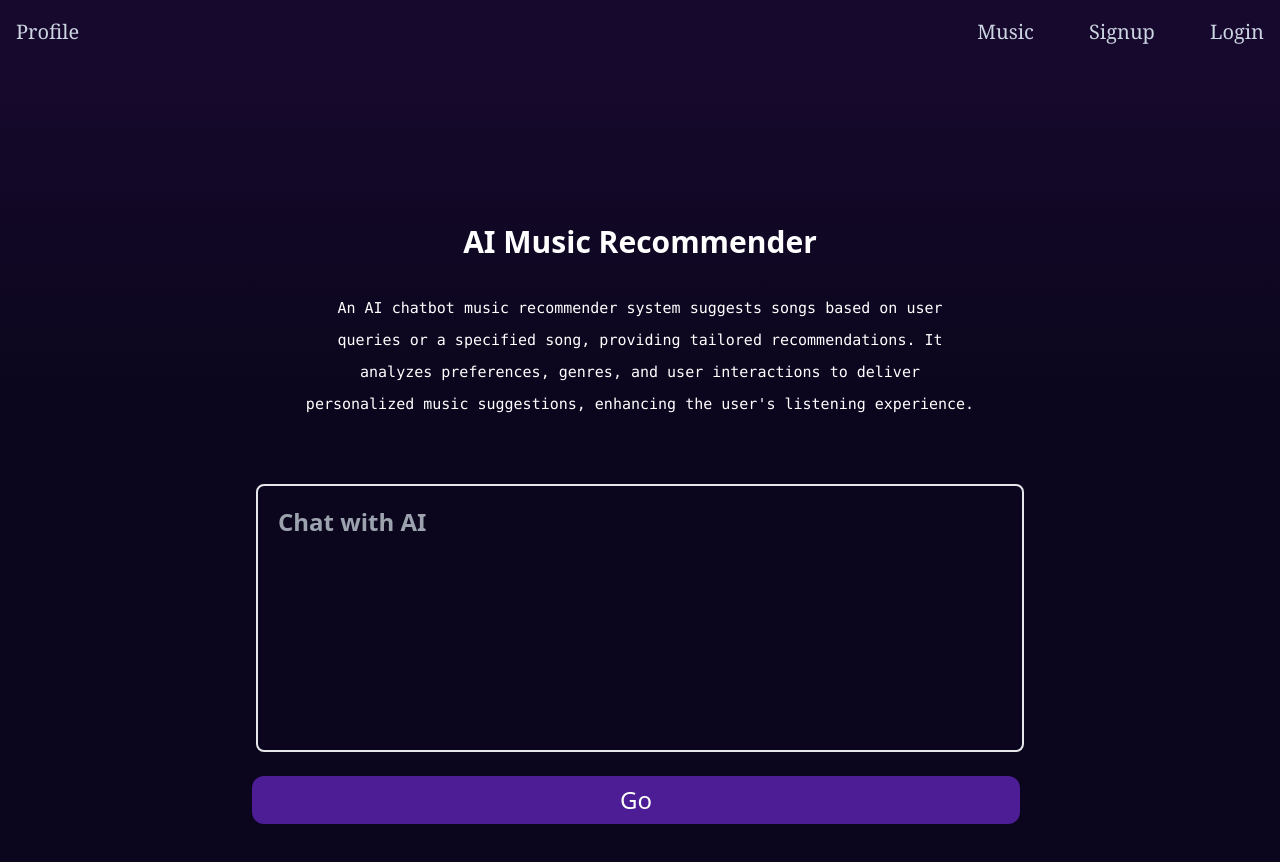
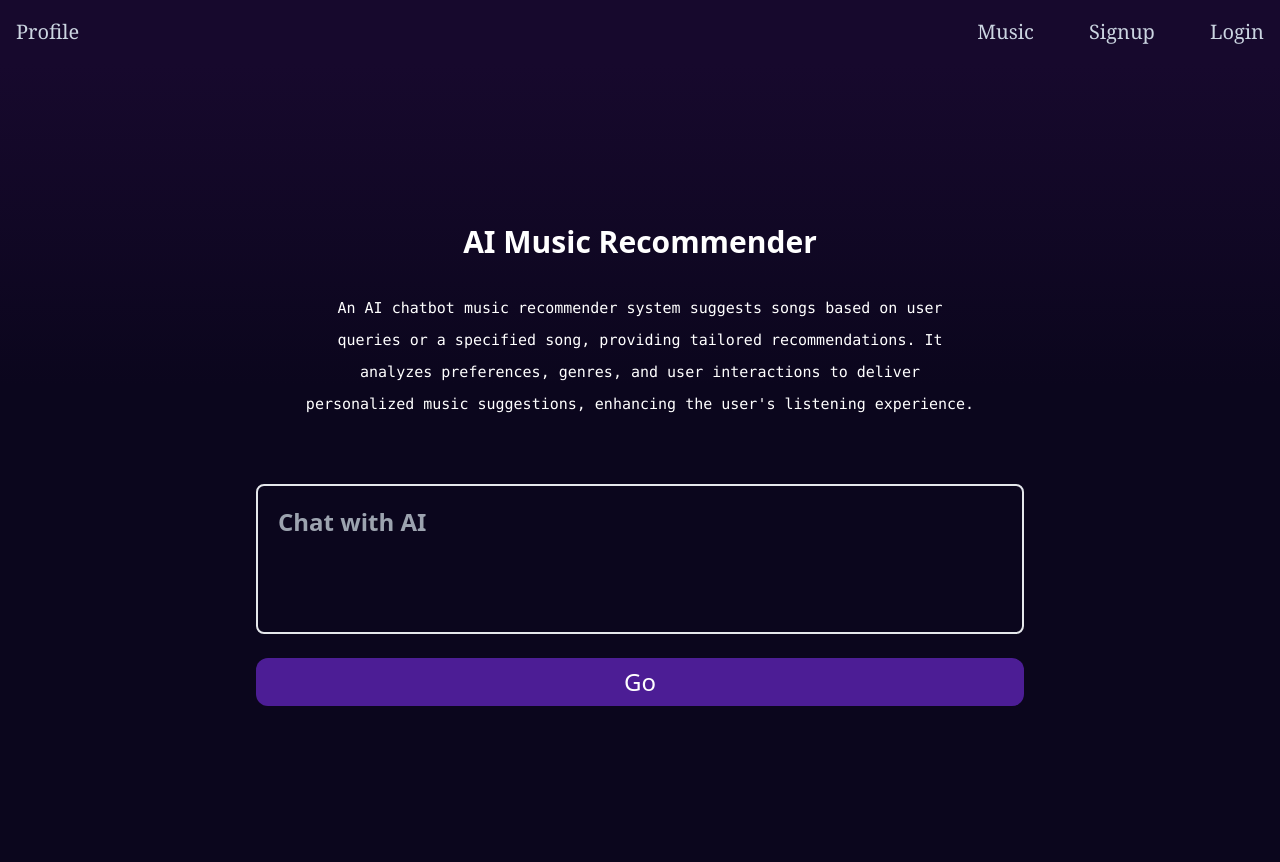
Before and after one commit to chakradharkotagiri/Entertainment-recommendation-system, a React (Vite) app: page / in a window 1280 px wide. Shown: the top 862 px of the page. Built offline with nearby package versions, Linux system fonts and the light colour scheme.

Commit message:
improved response section

```diff
--- a/index.html
+++ b/index.html
@@ -2,10 +2,10 @@
 <html lang="en">
   <head>
     <meta charset="UTF-8" />
-    <link rel="icon" type="png" href="/recommender system logo.png" />
+    <link rel="icon" type="png" href="/ChatGPT Image Nov 25, 2025, 09_39_37 PM.png" />
 
     <meta name="viewport" content="width=device-width, initial-scale=1.0" />
-    <title>Vite + React</title>
+    <title>Content Recommender</title>
   </head>
   <body>
     <div id="root"></div>
--- a/src/App.jsx
+++ b/src/App.jsx
@@ -9,7 +9,7 @@ function App() {
   const [contentType, setContentType] = useState("Music");
   console.log(contentType);
   return (
-    <div className=" bg-gradient-to-b from-[#17092d] from-5% to-[#0b061d] to-30% overflow-y-scroll">
+    <div className=" bg-gradient-to-b from-[#17092d] from-5% to-[#0b061d] to-30% overflow-y-scroll no-scrollbar">
       <BrowserRouter>
         <Navbar contentType={contentType} setContentType={setContentType} />
         <Routes>
--- a/src/components/Body.jsx
+++ b/src/components/Body.jsx
@@ -17,7 +17,7 @@ const Body = ({ contentType }) => {
   // console.log(contentType);
   return (
     <>
-      <div className="w-full flex flex-row justify-center text-center ">
+      <div className="w-full flex flex-row  justify-center text-center ">
         <div className="w-9/12 pt-40 font-sans text-2xl text-white ">
           <div className="font-semibold text-3xl">
             AI {contentType} Recommender
--- a/src/components/Search.jsx
+++ b/src/components/Search.jsx
@@ -4,52 +4,63 @@ import toast from "react-hot-toast";
 
 const Search = ({ contentType }) => {
   const [prompt, setPrompt] = useState("");
-  const [result, setResult] = useState();
+  const [result, setResult] = useState("");
+  const [loading, setLoading] = useState(false); // NEW
+
+  const backendLocal = "http://localhost:5001/api/recommendation/generate";
+
   const handleSubmit = async () => {
     try {
-      console.log(prompt, contentType);
-      const data = {
-        prompt,
-        contentType,
-      };
-      //make an api call with this prompt
-      const response = await axios.post(
-        "https://entertainment-sys-back.onrender.com/api/recommendation/generate",
-        data
-      );
-      console.log(response);
-      setResult(response.data);
+      setLoading(true); // disable button
+      setResult(""); // clear old result
+
+      const data = { prompt, contentType };
+      const response = await axios.post(backendLocal, data);
+
+      setResult(response.data.message);
     } catch (error) {
       toast.error("Something went wrong");
+    } finally {
+      setLoading(false); // enable button again
     }
   };
 
   return (
-    <div className="mt-16 h-screen mx-auto w-[80%] flex flex-col items-center">
+    <div className="mt-16 h-screen mx-auto w-[80%] overflow-y-scroll no-scrollbar flex flex-col items-center">
       <textarea
-        className=" border-2 border-grey font-semibold placeholder-grey-500 rounded-lg w-full min-h-[250px] p-5 bg-[#0b061d] rounder-lg resize-none"
+        className="border-2 border-grey font-semibold outline-none placeholder-grey-500 rounded-lg overflow-y-scroll no-scrollbar   w-full min-h-[150px] p-5 bg-[#0b061d] resize-none text-white"
         placeholder="Chat with AI"
-        aria-label="Search"
-        rows={7}
-        cols={7}
         value={prompt}
-        onChange={(e) => {
-          setPrompt(e.target.value);
+        onChange={(e) => setPrompt(e.target.value)}
+      />
+
+      <button
+        className={`my-2 py-2 mt-6 rounded-xl text-white w-full transition
+          ${
+            loading
+              ? "bg-gray-600 cursor-not-allowed"
+              : "bg-violet-900 hover:bg-violet-800"
+          }`}
+        onClick={() => {
+          if (prompt.length > 0) handleSubmit();
+          else toast.error("Please specify your requirements");
         }}
-      />
-      <button
-        className="btn btn-outline-success my-2 my-sm-0 bg-violet-900 mr-10 py-2 mt-6 rounded-xl text-white hover:bg-violet-900 transition ease-in-out ml-8 w-full "
-        onClick={() => {
-          if (prompt.length > 0) {
-            handleSubmit();
-          } else {
-            toast.error("Please specify your requirements");
-          }
-        }}
+        disabled={loading} // DISABLE BUTTON HERE
       >
-        Go
+        {loading ? "Loading..." : "Go"} {/* CHANGE TEXT WHILE LOADING */}
       </button>
-      {result}
+
+      <div className="text-white mt-4 w-[100%] whitespace-pre-wrap">
+        {result && (
+          <div
+            className="w-full mt-4 p-4 bg-[#1a112f] text-white rounded-lg
+               whitespace-pre-wrap overflow-y-auto no-scrollbar"
+            style={{ maxHeight: "700px",}} // auto-expand up to 300px
+          >
+            {result}
+          </div>
+        )}
+      </div>
     </div>
   );
 };
--- a/src/index.css
+++ b/src/index.css
@@ -1,3 +1,7 @@
 @tailwind base;
 @tailwind components;
 @tailwind utilities;
+
+.no-scrollbar::-webkit-scrollbar {
+    display: none;
+  }
```
Also changed, not shown: all-files.txt (added), public/ChatGPT Image Nov 25, 2025, 09_39_37 PM.png (added).
